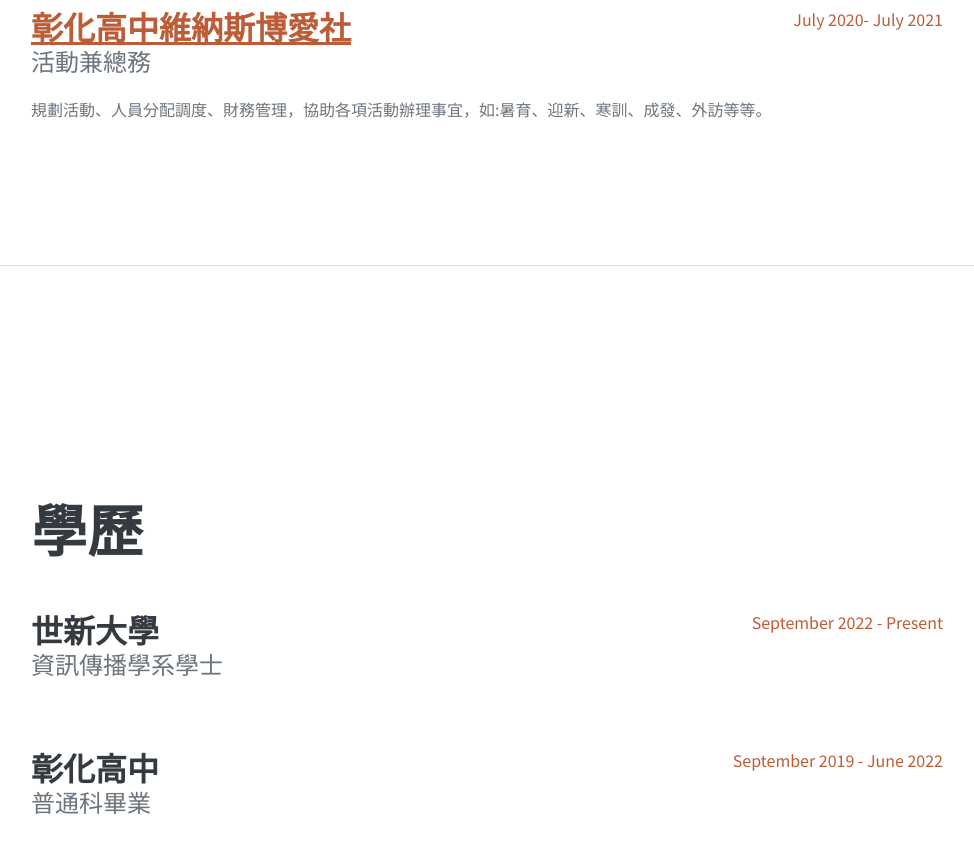
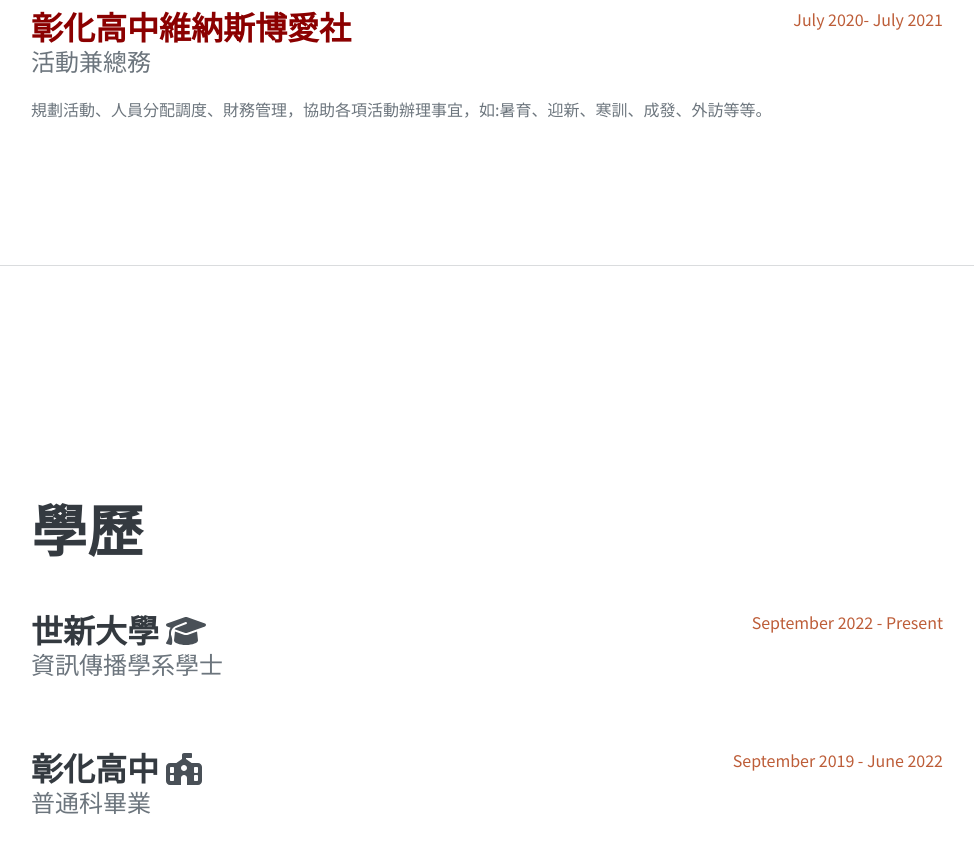
Before and after one commit to ChenXi0731/chenxi0731.github.io, a plain HTML site: page index.html in a window 1280 px wide. Shown: the part 1614-2466 px from the top of the page, without its empty margins (289-1263 px from the left). Drawn offline with nearby package versions, Linux system fonts and the light colour scheme; a web font is replaced by a local one.

Commit message:
icon連結color change

```diff
--- a/css/my_style.css
+++ b/css/my_style.css
@@ -11,6 +11,18 @@
     font-family: 'Noto Sans TC'sans-serif;
     text-transform: none;
 }
-/*
-*最後還是獨自承受了所有
-*/
+
+a{
+    color:darkred;
+    text-decoration: none;
+}
+
+.imco{
+    color:#495057;
+    text-decoration: none;
+}
+
+.imco:hover{
+    color: #bd5d38;
+    text-decoration: none;
+}
--- a/index.html
+++ b/index.html
@@ -22,14 +22,6 @@
         <link href="css/styles.css" rel="stylesheet" />
         <link href="css/my_style.css" rel="stylesheet" />
     </head>
-    <style>
-    .NotoSansTC{
-        font-family: "Noto Sans TC",sans-serif;
-    }
-    .NotoSerifTC{
-        font-family: "Noto Serif TC",sans-serif;
-    }
-    </style>
     <body id="page-top">
         <!-- Navigation-->
         <nav class="navbar navbar-expand-lg navbar-dark bg-primary fixed-top" id="sideNav">
@@ -128,14 +120,18 @@
                     <h2 class="mb-5">學歷</h2>
                     <div class="d-flex flex-column flex-md-row justify-content-between mb-5">
                         <div class="flex-grow-1">
-                            <h3 class="mb-0">世新大學</h3>
+                            <h3 class="mb-0">世新大學
+                                <a class="imco" href="https://www.shu.edu.tw/default.aspx"><i class="fa-solid fa-graduation-cap"></i></a>
+                            </h3>
                             <div class="subheading mb-3">資訊傳播學系學士</div>
                         </div>
                         <div class="flex-shrink-0"><span class="text-primary">September 2022 - Present</span></div>
                     </div>
                     <div class="d-flex flex-column flex-md-row justify-content-between">
                         <div class="flex-grow-1">
-                            <h3 class="mb-0">彰化高中</h3>
+                            <h3 class="mb-0">彰化高中
+                                <a class="imco" href="https://www.chsh.chc.edu.tw/"><i class="fa-solid fa-school-flag"></i></a>
+                            </h3>
                             <div class="subheading mb-3">普通科畢業</div>
                         </div>
                         <div class="flex-shrink-0"><span class="text-primary">September 2019 - June 2022</span></div>
```
